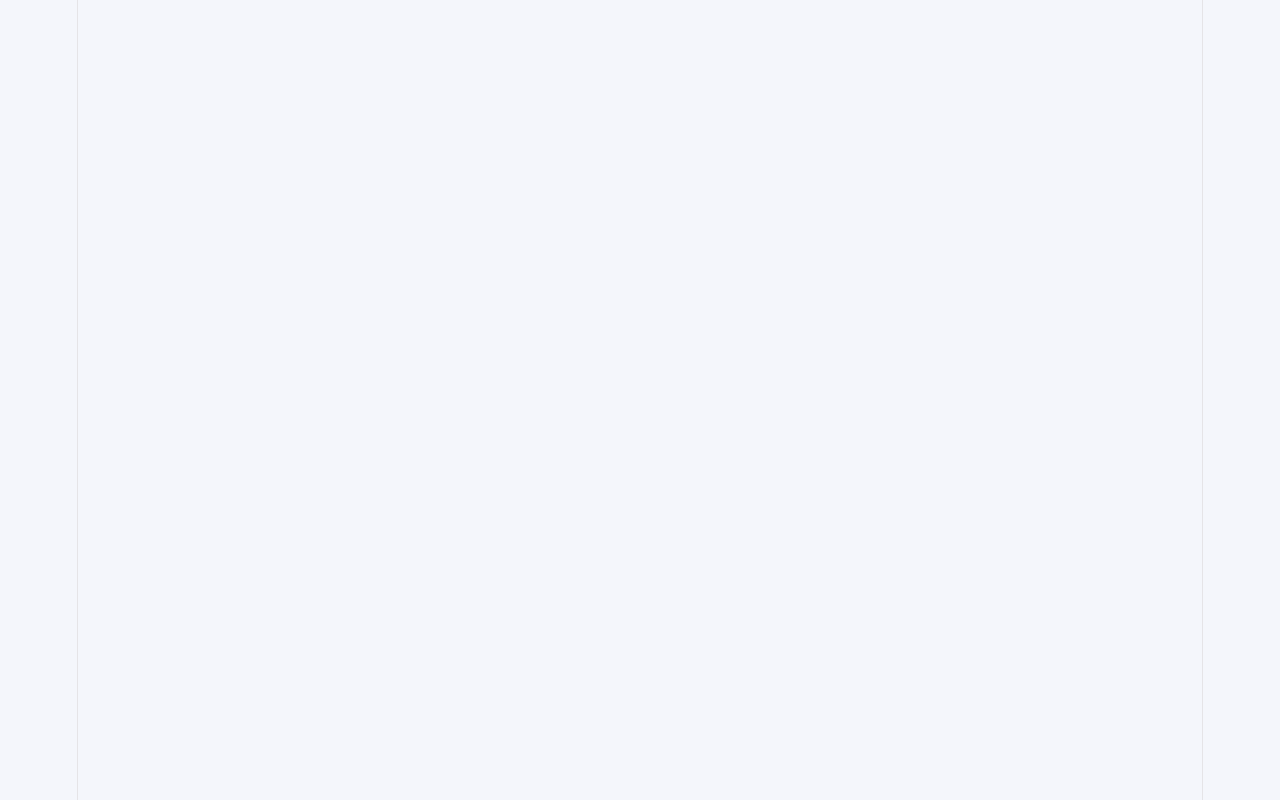
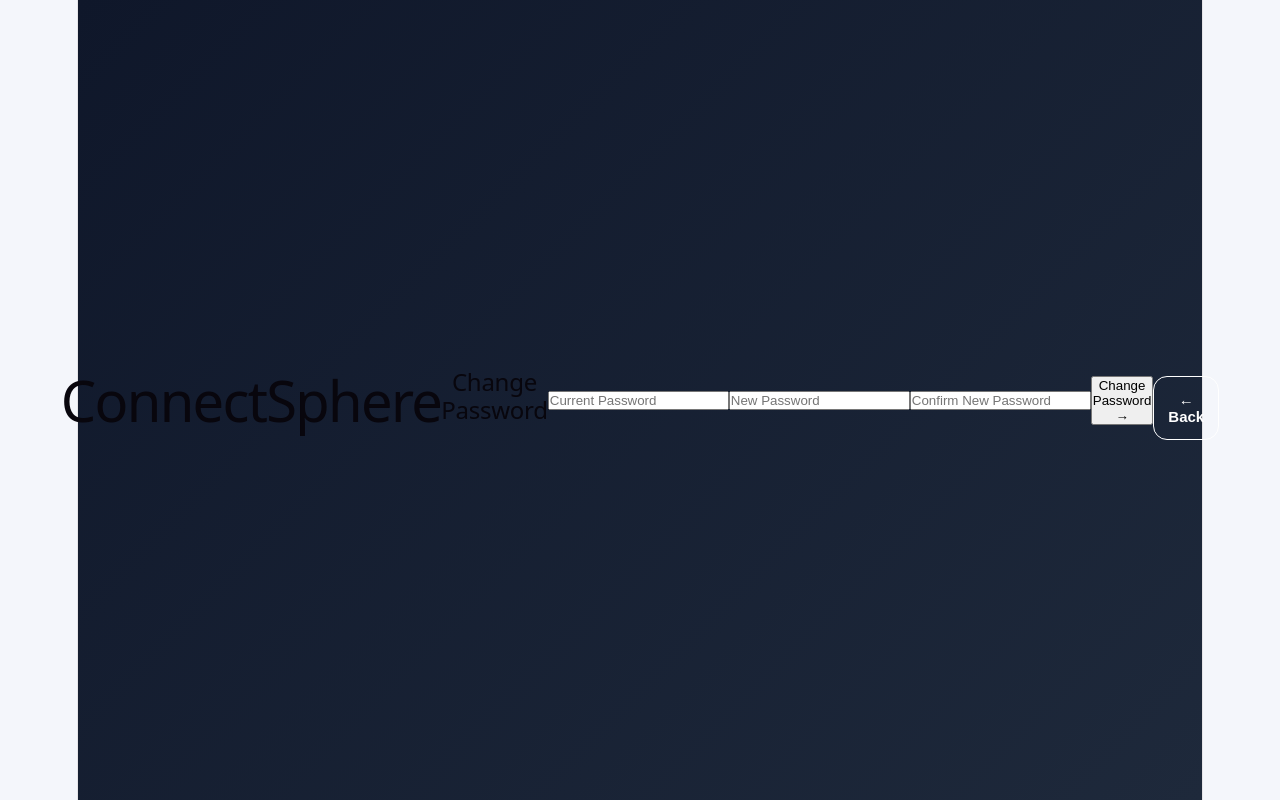
Before and after one commit to Moonna-Shehzadi908/ConnectSphere, a React (Vite) app: page /change-password in a window 1280 px wide. Before the commit this address had no page. Built offline with nearby package versions, Linux system fonts and the light colour scheme.

Commit message:
Add authentication UI and change password page

```diff
--- /dev/null
+++ b/src/pages/ChangePassword.tsx
@@ -0,0 +1,106 @@
+import { useState } from "react";
+import { useNavigate } from "react-router-dom";
+import api from "../services/api";
+import "./Auth.css";
+
+export default function ChangePassword() {
+  const navigate = useNavigate();
+
+  const [oldPassword, setOldPassword] = useState("");
+  const [newPassword, setNewPassword] = useState("");
+  const [confirmPassword, setConfirmPassword] = useState("");
+
+  const changePassword = async () => {
+    if (!oldPassword || !newPassword || !confirmPassword) {
+      alert("Please fill all fields");
+      return;
+    }
+
+    if (newPassword !== confirmPassword) {
+      alert("Passwords do not match");
+      return;
+    }
+
+    try {
+      const token = localStorage.getItem("access");
+
+      const response = await api.post(
+        "/auth/change-password/",
+        {
+          old_password: oldPassword,
+          new_password: newPassword,
+          confirm_password: confirmPassword,
+        },
+        {
+          headers: {
+            Authorization: `Bearer ${token}`,
+          },
+        }
+      );
+
+      console.log(response.data);
+
+      alert("Password changed successfully!");
+
+      localStorage.removeItem("access");
+      localStorage.removeItem("refresh");
+      localStorage.removeItem("user");
+
+      navigate("/signin");
+    } catch (error: any) {
+      console.log(error);
+
+      if (error.response?.data) {
+        alert(JSON.stringify(error.response.data));
+      } else {
+        alert("Unable to change password");
+      }
+    }
+  };
+
+  return (
+    <div className="authPage">
+      <div className="authContainer">
+
+        <h1>ConnectSphere</h1>
+        <h2>Change Password</h2>
+
+        <input
+          type="password"
+          placeholder="Current Password"
+          value={oldPassword}
+          autoComplete="current-password"
+          onChange={(e) => setOldPassword(e.target.value)}
+        />
+
+        <input
+          type="password"
+          placeholder="New Password"
+          value={newPassword}
+          autoComplete="new-password"
+          onChange={(e) => setNewPassword(e.target.value)}
+        />
+
+        <input
+          type="password"
+          placeholder="Confirm New Password"
+          value={confirmPassword}
+          autoComplete="new-password"
+          onChange={(e) => setConfirmPassword(e.target.value)}
+        />
+
+        <button onClick={changePassword}>
+          Change Password →
+        </button>
+
+        <button
+          className="backBtn"
+          onClick={() => navigate(-1)}
+        >
+          ← Back
+        </button>
+
+      </div>
+    </div>
+  );
+}
--- a/src/pages/SignInPage.tsx
+++ b/src/pages/SignInPage.tsx
@@ -68,6 +68,12 @@ export default function SignInPage() {
           autoComplete="current-password"
           onChange={(e) => setPassword(e.target.value)}
         />
+        <p className="bottomText">
+  Want to change password?{" "}
+  <span onClick={() => navigate("/change-password")}>
+    Change Password
+  </span>
+</p>
 
         <button onClick={login}>
           Sign In →
--- a/src/pages/SignUpPage.tsx
+++ b/src/pages/SignUpPage.tsx
@@ -28,11 +28,10 @@ export default function SignUpPage() {
 
       alert("Account created successfully!");
       navigate("/signin");
-
     } catch (error: any) {
+      console.log("FULL ERROR:", error);
       console.log("STATUS:", error.response?.status);
       console.log("DATA:", error.response?.data);
-      console.log(error);
 
       if (error.response?.data) {
         alert(JSON.stringify(error.response.data));
@@ -43,8 +42,8 @@ export default function SignUpPage() {
   };
 
   return (
-    <div className="authContainer">
-      <div className="authCard">
+    <div className="authPage">
+      <div className="authContainer">
         <h1>ConnectSphere</h1>
         <h2>Create Account</h2>
 
--- a/src/routes/AppRoutes.tsx
+++ b/src/routes/AppRoutes.tsx
@@ -1,4 +1,5 @@
 import { Routes, Route } from "react-router-dom";
+
 import LandingPage from "../pages/LandingPage";
 import HomeFeed from "../pages/HomeFeed";
 import SignUpPage from "../pages/SignUpPage";
@@ -9,6 +10,8 @@ import SystemPage from "../pages/SystemPage";
 import MonetizationPage from "../pages/MonetizationPage";
 import ModerationPage from "../pages/ModerationPage";
 import CreatePostPage from "../pages/CreatePostPage";
+import ChangePassword from "../pages/ChangePassword";
+
 export default function AppRoutes() {
   return (
     <Routes>
@@ -22,6 +25,7 @@ export default function AppRoutes() {
       <Route path="/monetization" element={<MonetizationPage />} />
       <Route path="/moderation" element={<ModerationPage />} />
       <Route path="/create-post" element={<CreatePostPage />} />
+      <Route path="/change-password" element={<ChangePassword />} />
     </Routes>
   );
 }
```
